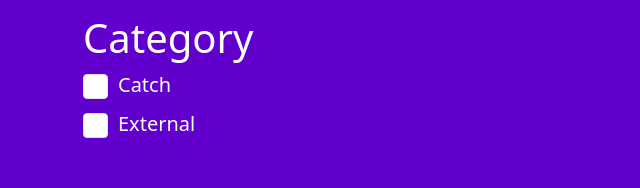
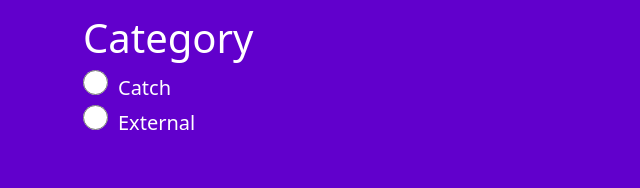
Before and after one commit to henrikbaugerod/APP2000, a React (Create React App) app: page /#/newplayer in a window 1280 px wide. Shown: the part 569-757 px from the top of the page, without its empty margins (319-959 px from the left). Built offline with nearby package versions, Linux system fonts and the light colour scheme.

Commit message:
oppdatert knapp

```diff
--- a/public/index.css
+++ b/public/index.css
@@ -199,7 +199,7 @@ body {
     font-size: 20px;
 }
 
-.form-check-input {
+.form-radio-input {
     width: 25px !important;
     height: 25px !important;
     margin-bottom: 10px;
--- a/src/Pages/NewPlayer.js
+++ b/src/Pages/NewPlayer.js
@@ -38,11 +38,11 @@ const NewPlayer = () => {
                     <div className='header1'>
                         <h1>Category</h1>
                             <div className='checkBox'>
-                                <input class="form-check-input" type="checkbox" id="catch" name="catch" value="catch"/>
+                                <input class="form-radio-input" type="radio" id="cat" name="cat" value="catch"/>
                                 <label class="form-check-label" for="catch">Catch</label>
                             </div>
                             <div className='checkBox'>
-                            <input class="form-check-input" type="checkbox" id="external" name="external" value="external"/>
+                            <input class="form-radio-input" type="radio" id="cat" name="cat" value="external"/>
                                 <label class="form-check-label" for="external">External</label>
                             </div>
                     </div>
```
